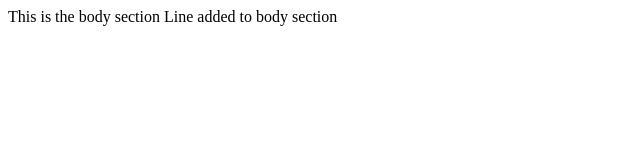
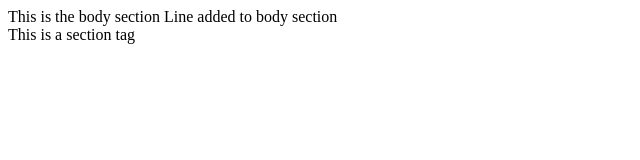
Before and after one commit to miranda-heavenly/mest_git_tut, a plain HTML site: page index.html in a window 1280 px wide. Shown: the whole page, without its empty margins (0-640 px from the left). Drawn offline with Linux system fonts and the light colour scheme.

Commit message:
section added

```diff
--- a/index.html
+++ b/index.html
@@ -2,4 +2,7 @@
 <body>
     This is the body section
     Line added to body section
+    <section>
+        This is a section tag
+    </section>
 </body>
```
